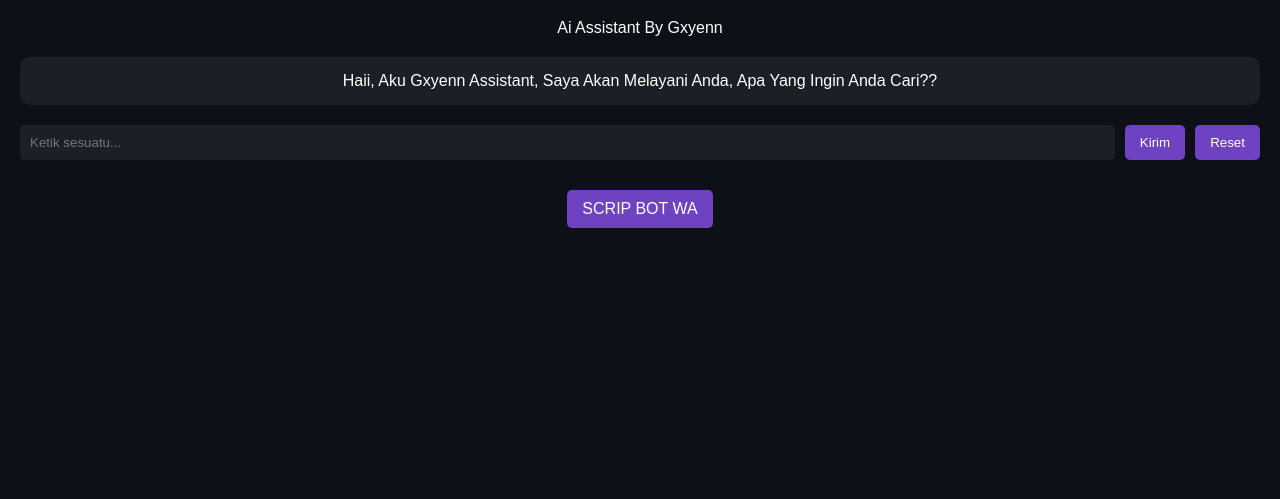
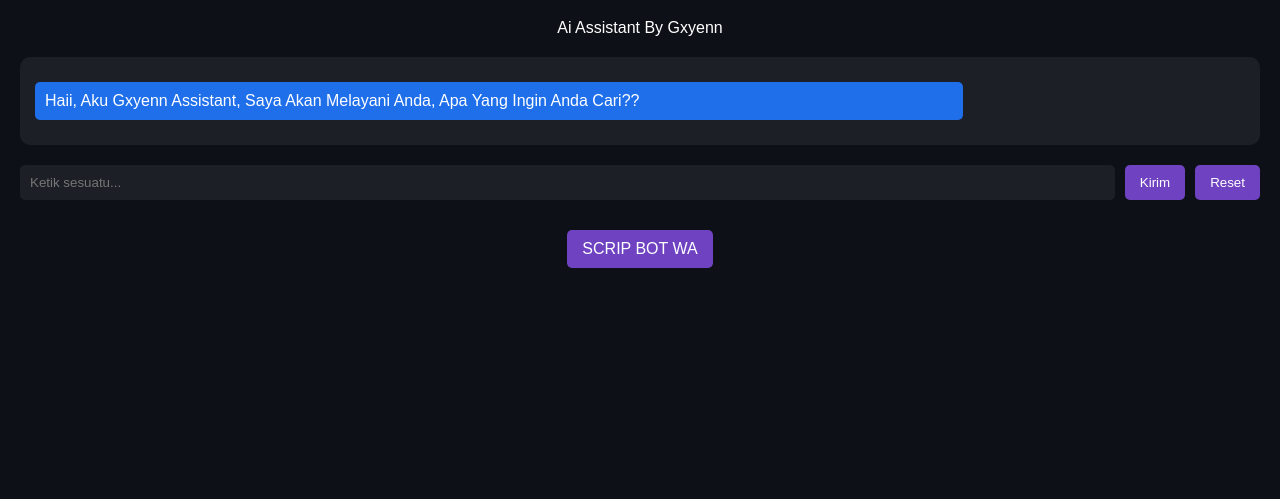
Before and after one commit to Gxyenn/MyDev-Info, a plain HTML site: page index.html in a window 1280 px wide. Shown: the part 205-704 px from the top of the page. Drawn offline with Linux system fonts and the light colour scheme.

Commit message:
Update styles.css

```diff
--- a/styles.css
+++ b/styles.css
@@ -16,6 +16,7 @@ body {
     background: #0d1117;
 }
 
+/* Profile Picture */
 .profile-pic {
     width: 100px;
     height: 100px;
@@ -34,6 +35,36 @@ body {
     padding: 15px;
     border-radius: 10px;
     margin: 20px 0;
+    max-height: 300px;
+    overflow-y: auto;
+    text-align: left;
+}
+
+/* Message */
+.message {
+    margin: 10px 0;
+    padding: 10px;
+    border-radius: 5px;
+    max-width: 75%;
+}
+
+/* User Message */
+.message.user {
+    background: #6f42c1;
+    color: white;
+    margin-left: auto;
+}
+
+/* Bot Message */
+.message.bot {
+    background: #1f6feb;
+    color: white;
+    margin-right: auto;
+}
+
+/* Error Message */
+.message.error {
+    background: #ff4d4d;
 }
 
 /* Input Container */
```
